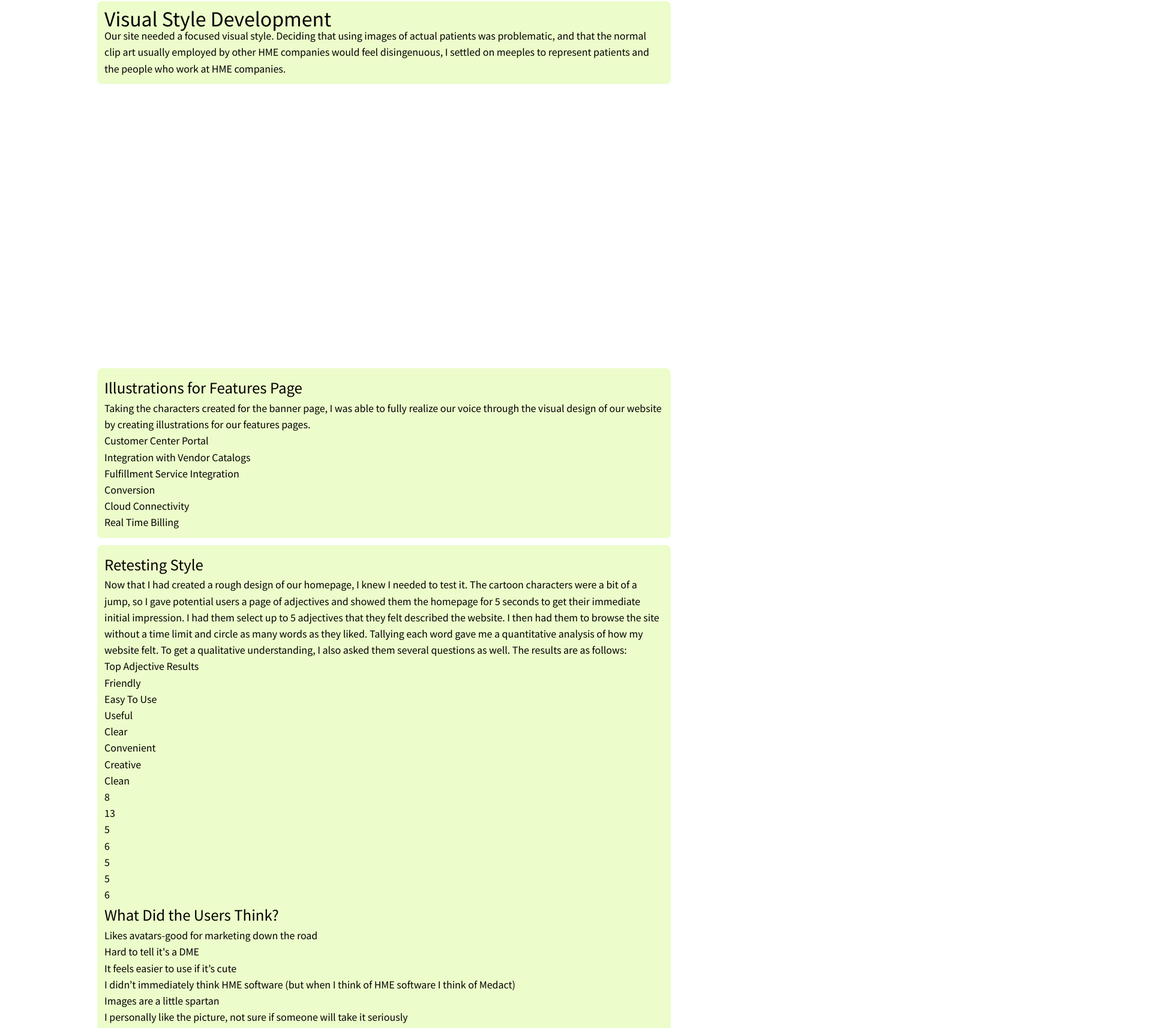
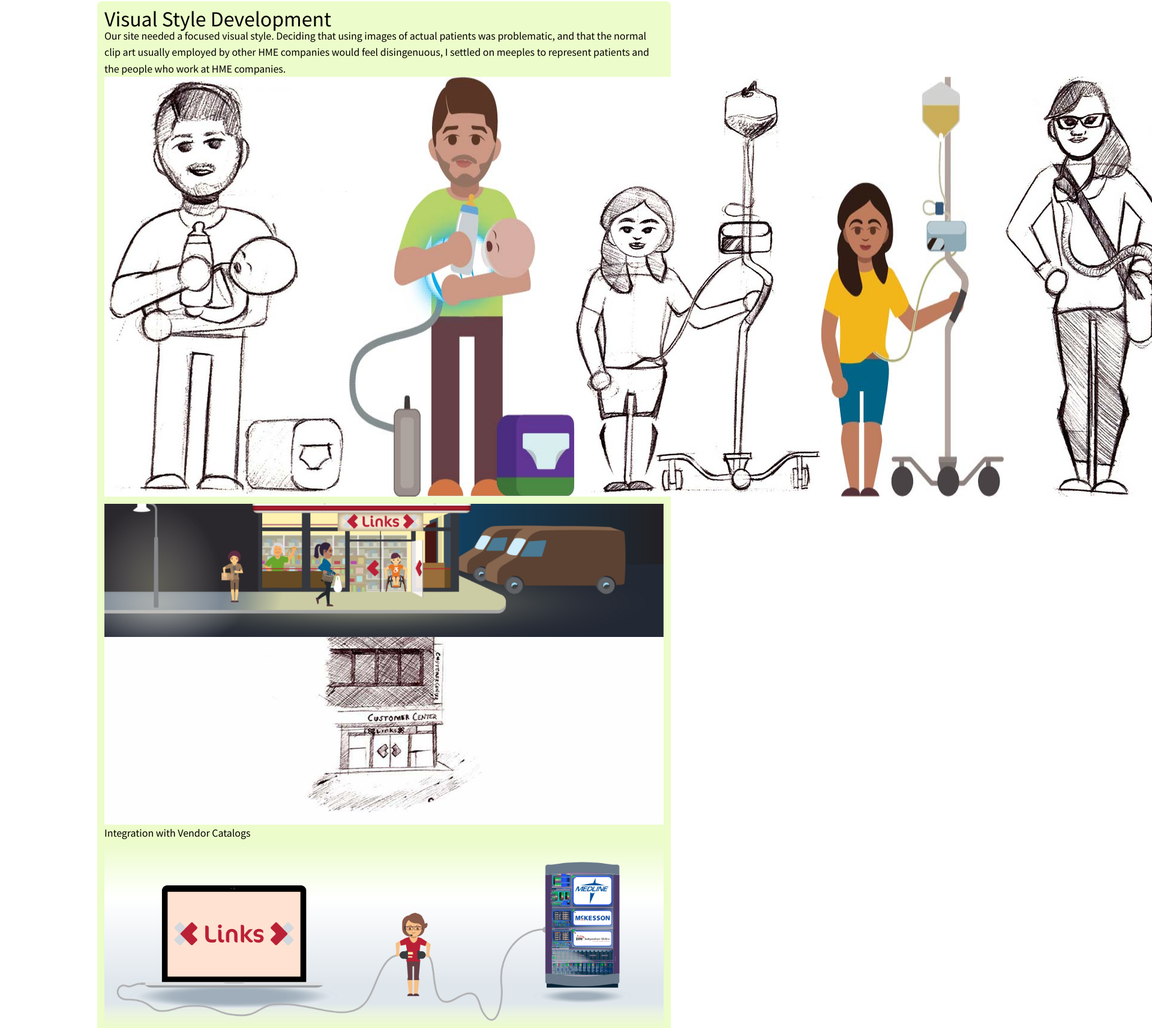
Before and after one commit to tanukilandslide/andrew-leemhuis-portfolio, a Vue app: page /linkshme-website/visual-style-development in a window 1280 px wide. Shown: the part 480-2194 px from the top of the page at 60% size, 1920 px wide, since content can reach past the window. Built offline with nearby package versions, Linux system fonts and the light colour scheme; what vue3-lottie would draw is missing.

Commit message:
Images added to Links Visual Style Development

```diff
--- a/src/pages/linkshme-website/LinksVisualStyleDevelopment.vue
+++ b/src/pages/linkshme-website/LinksVisualStyleDevelopment.vue
@@ -9,6 +9,15 @@
         disingenuous, I settled on meeples to represent patients and the people who work at HME
         companies.
       </p>
+
+      <div class="flex">
+        <img src="./images/13_bebbeh.jpg" alt="" />
+        <img src="./images/14_bebbeh_vector.jpg" alt="" />
+        <img src="./images/15_iv_stand.jpg" alt="" />
+        <img src="./images/16_iv_stand_vector.jpg" alt="" />
+        <img src="./images/17_kimberlin.jpg" alt="" />
+        <img src="./images/18_kimberlin_vector.jpg" alt="" />
+      </div>
     </SlidingBox>
 
     <Box>
@@ -18,16 +27,28 @@
         through the visual design of our website by creating illustrations for our features pages.
       </p>
       <h3 class="">Customer Center Portal</h3>
+      <img src="./images/19_feature-banner-customer-center-portal.png" alt="" />
+      <img src="./images/20_feature-banner-customer-center-portal_sketch.jpg" alt="" />
 
       <h3 class="">Integration with Vendor Catalogs</h3>
+      <img src="./images/21_feature-banner-integration-with-vendor-catalogs.png" alt="" />
+      <img src="./images/22_feature-banner-integration-with-vendor-catalogs_sketch.jpg" alt="" />
 
       <h3 class="">Fulfillment Service Integration</h3>
+      <img src="./images/23_feature-banner-fulfillment-service-integration.png" alt="" />
+      <img src="./images/24_feature-banner-fulfillment-service-integration_sketch.jpg" alt="" />
 
       <h3 class="">Conversion</h3>
+      <img src="./images/25_feature-banner-conversion.png" alt="" />
+      <img src="./images/26_feature-banner-conversion_sketch.jpg" alt="" />
 
       <h3 class="">Cloud Connectivity</h3>
+      <img src="./images/27_feature-banner-cloud-connectivity.png" alt="" />
+      <img src="./images/28_feature-banner-cloud-connectivity_sketch.jpg" alt="" />
 
       <h3 class="text_content">Real Time Billing</h3>
+      <img src="./images/29_feature-banner-automatic-real-time-billing.png" alt="" />
+      <img src="./images/30_feature-banner-automatic-real-time-billing_sketch.jpg" alt="" />
     </Box>
 
     <Box>
@@ -42,9 +63,10 @@
         I also asked them several questions as well. The results are as follows:
       </p>
 
+      <img src="./images/31_re-testing.jpg" alt="" />
       <h3 class="links_header">Top Adjective Results</h3>
-      <div class="adjectives_and_numbers">
-        <ul class="adjective_ul">
+      <div class="flex">
+        <ul class="adjective_ul pe-3">
           <li class="adjective_li">Friendly</li>
           <li class="adjective_li">Easy To Use</li>
           <li class="adjective_li">Useful</li>
@@ -82,7 +104,10 @@
       </ul>
     </Box>
 
-    <Box> </Box>
+    <Box>
+      <img src="./images/32_homepage_first_draft.jpg" alt="" />
+      <img src="./images/33_homepage_final.jpg" alt="" />
+    </Box>
   </main>
 
   <Button>
```
